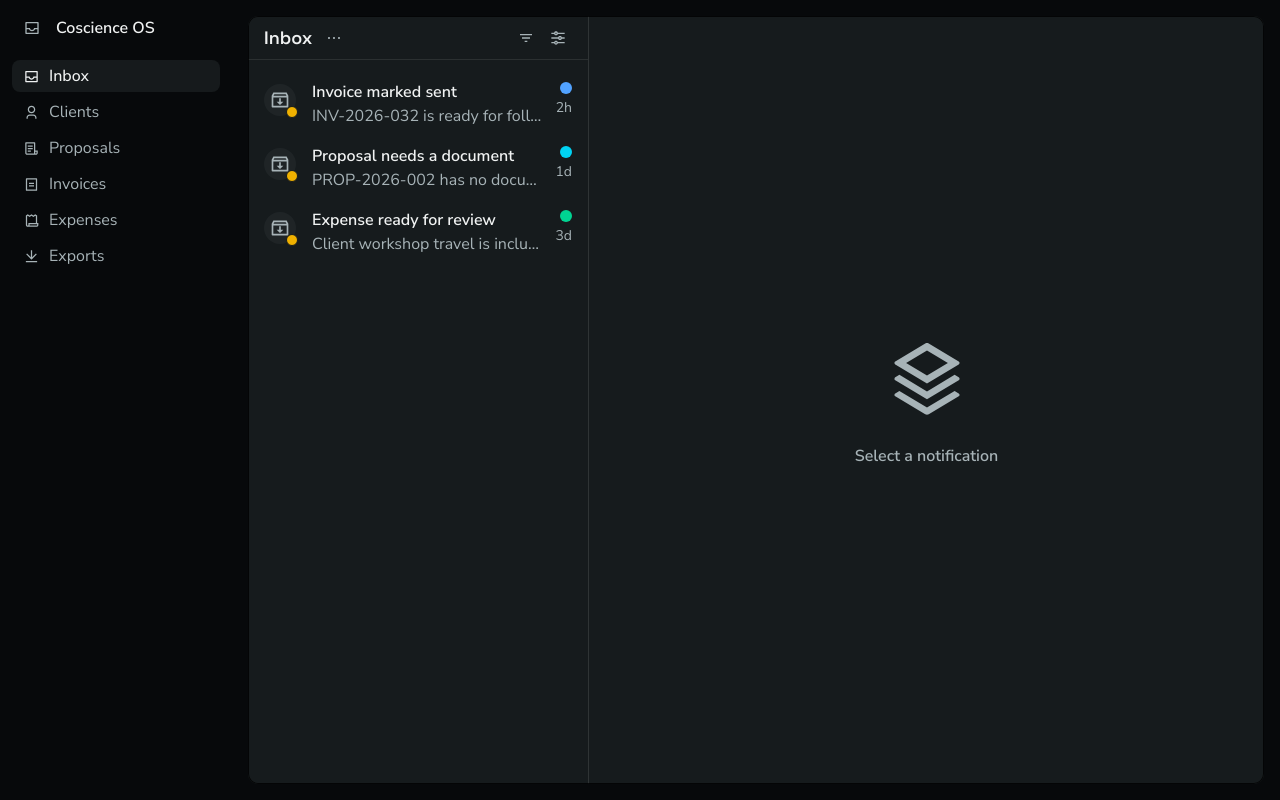
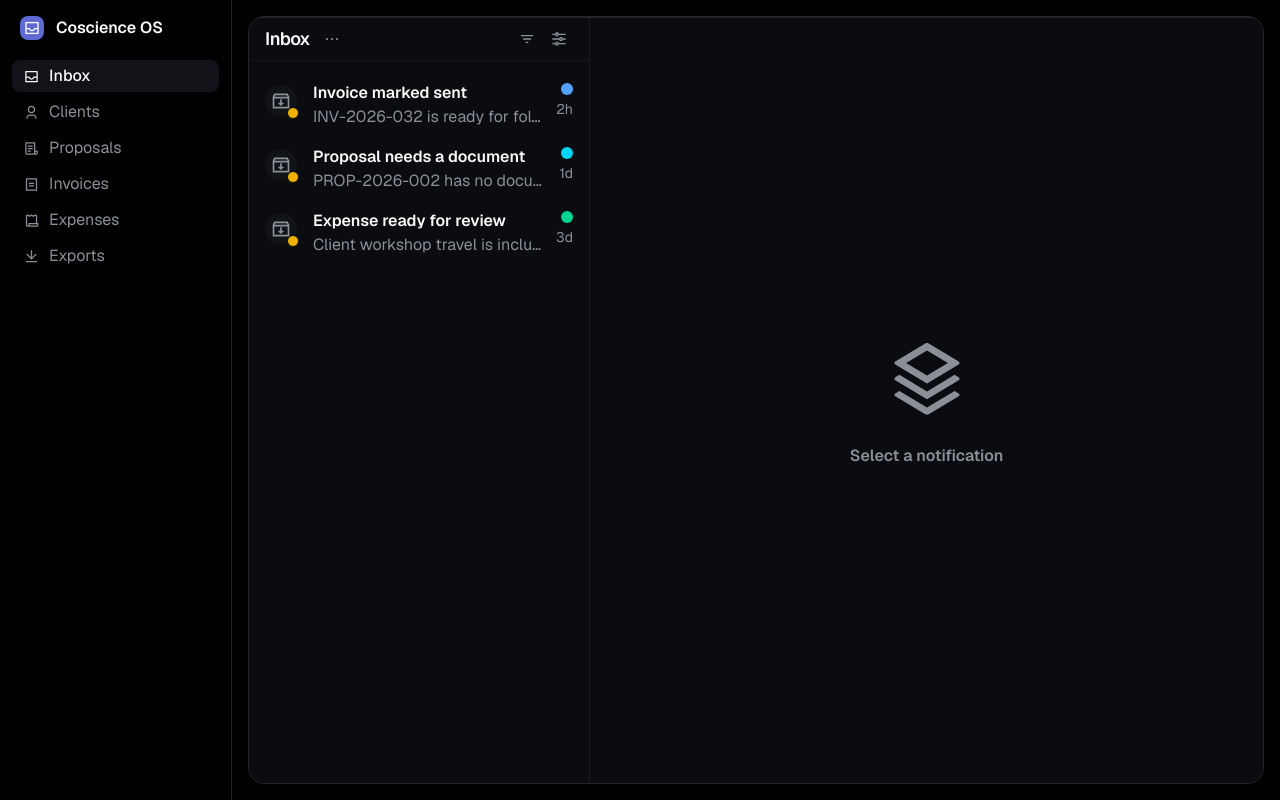
Before and after one commit to n3sty/c-os, a Next.js app: page / in a window 1280 px wide. Built offline with nearby package versions, Linux system fonts and the light colour scheme; no server answers.

Commit message:
feat(ui): Apply DESIGN.md theme

```diff
--- a/src/app/globals.css
+++ b/src/app/globals.css
@@ -9,7 +9,7 @@
   --color-foreground: var(--foreground);
   --font-sans: var(--font-sans);
   --font-mono: var(--font-geist-mono);
-  --font-heading: var(--font-heading);
+  --font-heading: var(--font-sans);
   --color-sidebar-ring: var(--sidebar-ring);
   --color-sidebar-border: var(--sidebar-border);
   --color-sidebar-accent-foreground: var(--sidebar-accent-foreground);
@@ -39,13 +39,13 @@
   --color-popover: var(--popover);
   --color-card-foreground: var(--card-foreground);
   --color-card: var(--card);
-  --radius-sm: calc(var(--radius) * 0.6);
-  --radius-md: calc(var(--radius) * 0.8);
+  --radius-sm: 0.375rem;
+  --radius-md: 0.5rem;
   --radius-lg: var(--radius);
-  --radius-xl: calc(var(--radius) * 1.4);
-  --radius-2xl: calc(var(--radius) * 1.8);
-  --radius-3xl: calc(var(--radius) * 2.2);
-  --radius-4xl: calc(var(--radius) * 2.6);
+  --radius-xl: 1rem;
+  --radius-2xl: 1.5rem;
+  --radius-3xl: 1.5rem;
+  --radius-4xl: 1.5rem;
   --text-xs: 0.875rem;
   --text-xs--line-height: 1.25rem;
   --text-sm: 1rem;
@@ -61,72 +61,72 @@
 }
 
 :root {
-  --card: oklch(1 0 0);
-  --card-foreground: oklch(0.148 0.004 228.8);
-  --popover: oklch(1 0 0);
-  --popover-foreground: oklch(0.148 0.004 228.8);
-  --primary: oklch(0.488 0.243 264.376);
-  --primary-foreground: oklch(0.97 0.014 254.604);
-  --secondary: oklch(0.967 0.001 286.375);
-  --secondary-foreground: oklch(0.21 0.006 285.885);
-  --muted: oklch(0.963 0.002 197.1);
-  --muted-foreground: oklch(0.56 0.021 213.5);
-  --accent: oklch(0.963 0.002 197.1);
-  --accent-foreground: oklch(0.218 0.008 223.9);
-  --destructive: oklch(0.577 0.245 27.325);
-  --border: oklch(0.925 0.005 214.3);
-  --input: oklch(0.925 0.005 214.3);
-  --ring: oklch(0.723 0.014 214.4);
-  --chart-1: oklch(0.865 0.127 207.078);
-  --chart-2: oklch(0.715 0.143 215.221);
-  --chart-3: oklch(0.609 0.126 221.723);
-  --chart-4: oklch(0.52 0.105 223.128);
-  --chart-5: oklch(0.45 0.085 224.283);
-  --radius: 0.625rem;
-  --sidebar: oklch(0.987 0.002 197.1);
-  --sidebar-foreground: oklch(0.148 0.004 228.8);
-  --sidebar-primary: oklch(0.546 0.245 262.881);
-  --sidebar-primary-foreground: oklch(0.97 0.014 254.604);
-  --sidebar-accent: oklch(0.963 0.002 197.1);
-  --sidebar-accent-foreground: oklch(0.218 0.008 223.9);
-  --sidebar-border: oklch(0.925 0.005 214.3);
-  --sidebar-ring: oklch(0.723 0.014 214.4);
-  --background: oklch(1 0 0);
-  --foreground: oklch(0.148 0.004 228.8);
+  --background: #010102;
+  --foreground: #f7f8f8;
+  --card: #0b0c0f;
+  --card-foreground: #f7f8f8;
+  --popover: #121318;
+  --popover-foreground: #f7f8f8;
+  --primary: #5e6ad2;
+  --primary-foreground: #ffffff;
+  --secondary: #121318;
+  --secondary-foreground: #f7f8f8;
+  --muted: #181a20;
+  --muted-foreground: #8a8f98;
+  --accent: #1d2028;
+  --accent-foreground: #f7f8f8;
+  --destructive: #f87171;
+  --border: #23252a;
+  --input: #23252a;
+  --ring: #5e69d1;
+  --chart-1: #5e6ad2;
+  --chart-2: #828fff;
+  --chart-3: #7a7fad;
+  --chart-4: #d0d6e0;
+  --chart-5: #27a644;
+  --radius: 0.75rem;
+  --sidebar: #010102;
+  --sidebar-foreground: #f7f8f8;
+  --sidebar-primary: #5e6ad2;
+  --sidebar-primary-foreground: #ffffff;
+  --sidebar-accent: #121318;
+  --sidebar-accent-foreground: #f7f8f8;
+  --sidebar-border: #23252a;
+  --sidebar-ring: #5e69d1;
 }
 
 .dark {
-  --background: oklch(0.138 0.006 228.8);
-  --foreground: oklch(0.96 0.002 197.1);
-  --card: oklch(0.219 0.009 224);
-  --card-foreground: oklch(0.96 0.002 197.1);
-  --popover: oklch(0.219 0.009 224);
-  --popover-foreground: oklch(0.96 0.002 197.1);
-  --primary: oklch(0.644 0.22 265.638);
-  --primary-foreground: oklch(0.97 0.014 254.604);
-  --secondary: oklch(0.322 0.01 224);
-  --secondary-foreground: oklch(0.94 0.002 197.1);
-  --muted: oklch(0.299 0.01 220);
-  --muted-foreground: oklch(0.759 0.014 218);
-  --accent: oklch(0.299 0.01 220);
-  --accent-foreground: oklch(0.96 0.002 197.1);
-  --destructive: oklch(0.704 0.191 22.216);
-  --border: oklch(1 0 0 / 18%);
-  --input: oklch(1 0 0 / 21%);
-  --ring: oklch(0.644 0.021 213.5);
-  --chart-1: oklch(0.865 0.127 207.078);
-  --chart-2: oklch(0.715 0.143 215.221);
-  --chart-3: oklch(0.609 0.126 221.723);
-  --chart-4: oklch(0.52 0.105 223.128);
-  --chart-5: oklch(0.45 0.085 224.283);
-  --sidebar: oklch(0.219 0.009 224);
-  --sidebar-foreground: oklch(0.96 0.002 197.1);
-  --sidebar-primary: oklch(0.717 0.214 259.815);
-  --sidebar-primary-foreground: oklch(0.97 0.014 254.604);
-  --sidebar-accent: oklch(0.299 0.01 220);
-  --sidebar-accent-foreground: oklch(0.96 0.002 197.1);
-  --sidebar-border: oklch(1 0 0 / 18%);
-  --sidebar-ring: oklch(0.644 0.021 213.5);
+  --background: #010102;
+  --foreground: #f7f8f8;
+  --card: #0b0c0f;
+  --card-foreground: #f7f8f8;
+  --popover: #121318;
+  --popover-foreground: #f7f8f8;
+  --primary: #5e6ad2;
+  --primary-foreground: #ffffff;
+  --secondary: #121318;
+  --secondary-foreground: #f7f8f8;
+  --muted: #181a20;
+  --muted-foreground: #8a8f98;
+  --accent: #1d2028;
+  --accent-foreground: #f7f8f8;
+  --destructive: #f87171;
+  --border: #23252a;
+  --input: #23252a;
+  --ring: #5e69d1;
+  --chart-1: #5e6ad2;
+  --chart-2: #828fff;
+  --chart-3: #7a7fad;
+  --chart-4: #d0d6e0;
+  --chart-5: #27a644;
+  --sidebar: #010102;
+  --sidebar-foreground: #f7f8f8;
+  --sidebar-primary: #5e6ad2;
+  --sidebar-primary-foreground: #ffffff;
+  --sidebar-accent: #121318;
+  --sidebar-accent-foreground: #f7f8f8;
+  --sidebar-border: #23252a;
+  --sidebar-ring: #5e69d1;
 }
 
 @layer base {
@@ -139,6 +139,11 @@
   html {
     @apply font-sans;
   }
+  h1,
+  h2,
+  h3 {
+    @apply tracking-[-0.035em];
+  }
 }
 
 html.inbox-is-resizing,
--- a/src/app/layout.tsx
+++ b/src/app/layout.tsx
@@ -1,25 +1,10 @@
 import type { Metadata } from "next";
-import {
-  Geist,
-  Geist_Mono,
-  Nunito_Sans,
-  Space_Grotesk,
-} from "next/font/google";
+import { Geist, Geist_Mono } from "next/font/google";
 import "./globals.css";
 import { cn } from "@/lib/utils";
 
-const spaceGroteskHeading = Space_Grotesk({
-  subsets: ["latin"],
-  variable: "--font-heading",
-});
-
-const nunitoSans = Nunito_Sans({
-  subsets: ["latin"],
+const geistSans = Geist({
   variable: "--font-sans",
-});
-
-const geistSans = Geist({
-  variable: "--font-geist-sans",
   subsets: ["latin"],
 });
 
@@ -47,8 +32,6 @@ export default function RootLayout({
         "antialiased",
         geistSans.variable,
         geistMono.variable,
-        nunitoSans.variable,
-        spaceGroteskHeading.variable,
       )}
     >
       <body className="min-h-full bg-background font-sans text-foreground">
--- a/src/components/app/app-shell.tsx
+++ b/src/components/app/app-shell.tsx
@@ -10,7 +10,7 @@ import {
 } from "@remixicon/react";
 import Link from "next/link";
 import { usePathname } from "next/navigation";
-import type { ReactNode } from "react";
+import { type ReactNode, Suspense } from "react";
 
 import { CreateRecordDialog } from "@/components/app/create-record-dialog";
 import { KeyboardShortcutProvider } from "@/components/app/keyboard-shortcut-provider";
@@ -40,11 +40,11 @@ export function AppShell({ children, formOptions }: AppShellProps) {
       <KeyboardShortcutProvider>
         <main className="min-h-svh bg-background">
           <div className="flex min-h-svh w-full">
-            <aside className="hidden w-58 shrink-0 bg-background px-3 py-4 text-foreground md:block">
+            <aside className="hidden w-58 shrink-0 border-border border-r bg-background px-3 py-4 text-foreground md:block">
               <div className="flex h-full flex-col">
                 <div className="px-2 pb-5">
                   <div className="flex items-center gap-3">
-                    <div className="flex size-6 items-center justify-center rounded-md text-muted-foreground">
+                    <div className="flex size-6 items-center justify-center rounded-md bg-primary text-primary-foreground">
                       <RiInboxLine size={16} />
                     </div>
                     <div className="min-w-0">
@@ -66,8 +66,8 @@ export function AppShell({ children, formOptions }: AppShellProps) {
                       <Link
                         aria-current={active ? "page" : undefined}
                         className={cn(
-                          "flex h-8 items-center gap-2.5 rounded-md px-3 text-sm text-muted-foreground transition-colors hover:bg-muted/30 hover:text-foreground",
-                          active && "bg-muted/45 font-medium text-foreground",
+                          "flex h-8 items-center gap-2.5 rounded-md px-3 text-sm text-muted-foreground transition-colors hover:bg-accent hover:text-foreground",
+                          active && "bg-secondary font-medium text-foreground",
                         )}
                         href={item.href}
                         key={item.href}
@@ -83,7 +83,9 @@ export function AppShell({ children, formOptions }: AppShellProps) {
 
             <section className="min-w-0 flex-1">
               {children}
-              <CreateRecordDialog />
+              <Suspense fallback={null}>
+                <CreateRecordDialog />
+              </Suspense>
             </section>
           </div>
         </main>
--- a/src/components/app/inbox-split-view.tsx
+++ b/src/components/app/inbox-split-view.tsx
@@ -155,7 +155,7 @@ export function InboxSplitView({
 
   return (
     <div className="@container/inbox" ref={containerRef} style={splitViewStyle}>
-      <div className="relative isolate min-h-[calc(100svh-2rem)] overflow-hidden rounded-lg bg-card after:pointer-events-none after:absolute after:inset-0 after:z-[70] after:rounded-[inherit] after:ring-1 after:ring-black/80 after:ring-inset @[760px]/inbox:grid @[760px]/inbox:grid-cols-[var(--inbox-list-width)_minmax(480px,1fr)]">
+      <div className="relative isolate min-h-[calc(100svh-2rem)] overflow-hidden rounded-xl border border-border bg-card after:pointer-events-none after:absolute after:inset-x-0 after:top-0 after:z-[70] after:h-px after:bg-white/10 @[760px]/inbox:grid @[760px]/inbox:grid-cols-[var(--inbox-list-width)_minmax(480px,1fr)]">
         <section
           className={cn("min-w-0", detailOpen && "hidden @[760px]/inbox:block")}
         >
--- a/src/components/ui/badge.tsx
+++ b/src/components/ui/badge.tsx
@@ -4,7 +4,7 @@ import type * as React from "react";
 import { cn } from "@/lib/utils";
 
 const badgeVariants = cva(
-  "inline-flex w-fit shrink-0 items-center justify-center gap-1 overflow-hidden rounded-md border px-2 py-0.5 text-xs font-medium whitespace-nowrap transition-colors",
+  "inline-flex w-fit shrink-0 items-center justify-center gap-1 overflow-hidden rounded-full border px-2 py-0.5 text-xs font-medium whitespace-nowrap transition-colors",
   {
     variants: {
       variant: {
--- a/src/components/ui/button.tsx
+++ b/src/components/ui/button.tsx
@@ -9,13 +9,13 @@ const buttonVariants = cva(
   {
     variants: {
       variant: {
-        default: "bg-primary text-primary-foreground hover:bg-primary/90",
+        default: "bg-primary text-primary-foreground hover:bg-[#828fff]",
         destructive:
           "bg-destructive text-white hover:bg-destructive/90 dark:bg-destructive/60",
         outline:
-          "border bg-background shadow-xs hover:bg-accent hover:text-accent-foreground",
+          "border border-border bg-background hover:bg-accent hover:text-accent-foreground",
         secondary:
-          "bg-secondary text-secondary-foreground hover:bg-secondary/80",
+          "border border-border bg-secondary text-secondary-foreground hover:bg-accent",
         ghost: "hover:bg-accent hover:text-accent-foreground",
         link: "text-primary underline-offset-4 hover:underline",
         pill: "h-5 gap-1 rounded-full bg-muted/40 px-1.5 text-xs text-muted-foreground hover:bg-muted/60 hover:text-foreground",
--- a/src/components/ui/card.tsx
+++ b/src/components/ui/card.tsx
@@ -6,7 +6,7 @@ function Card({ className, ...props }: React.ComponentProps<"div">) {
   return (
     <div
       className={cn(
-        "rounded-lg border bg-card text-card-foreground shadow-xs",
+        "rounded-lg border border-border bg-card text-card-foreground",
         className,
       )}
       {...props}
--- a/src/components/ui/input.tsx
+++ b/src/components/ui/input.tsx
@@ -7,7 +7,7 @@ function Input({ className, type, ...props }: React.ComponentProps<"input">) {
     <input
       type={type}
       className={cn(
-        "flex h-9 w-full min-w-0 rounded-md border border-input bg-transparent px-3 py-1 text-sm shadow-xs outline-none transition-colors placeholder:text-muted-foreground focus-visible:border-ring focus-visible:ring-[3px] focus-visible:ring-ring/50 disabled:pointer-events-none disabled:cursor-not-allowed disabled:opacity-50",
+        "flex h-9 w-full min-w-0 rounded-md border border-input bg-card px-3 py-1 text-sm outline-none transition-colors placeholder:text-muted-foreground focus-visible:border-ring focus-visible:ring-[3px] focus-visible:ring-ring/50 disabled:pointer-events-none disabled:cursor-not-allowed disabled:opacity-50",
         className,
       )}
       {...props}
```
Also changed, not shown: src/components/app/gather-view.tsx (+11 -11 lines), src/components/app/record-workspace.tsx (+10 -9 lines).
